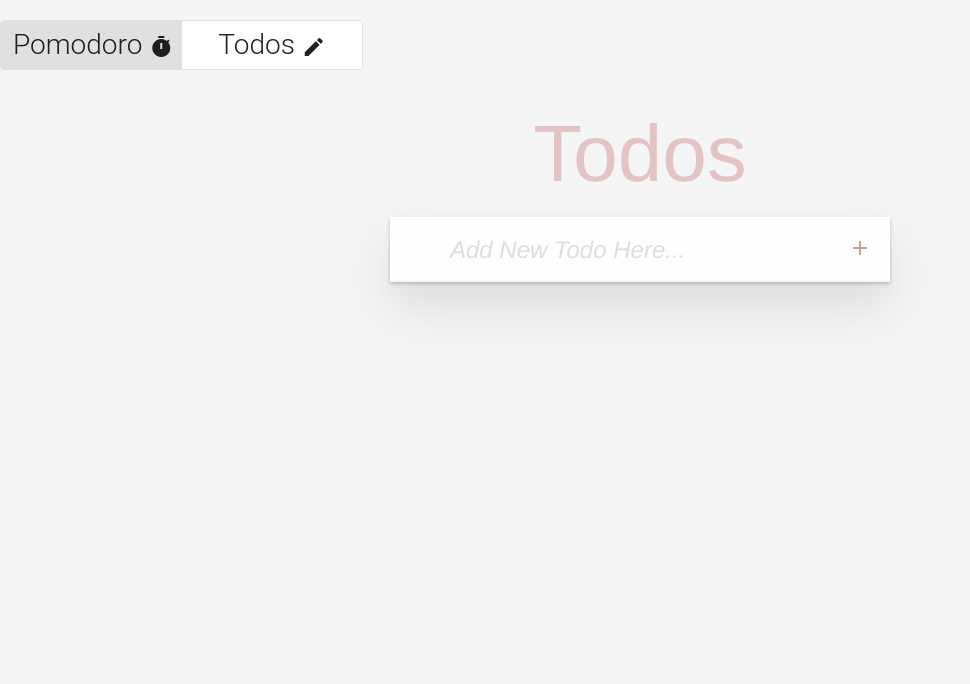
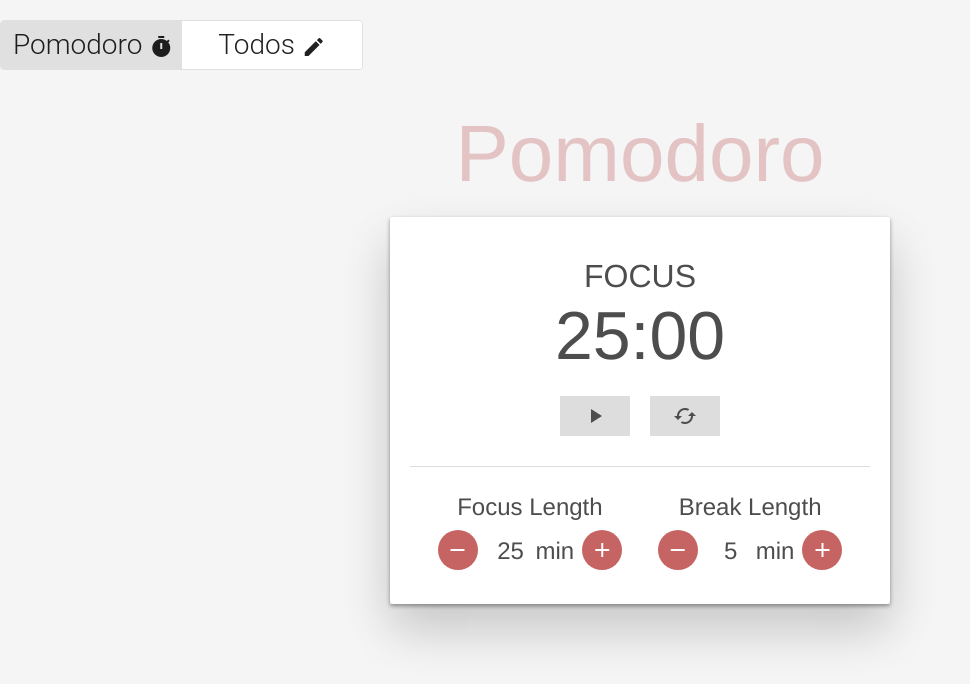
Before and after one commit to heidiliu2020/angular-todolist, an Angular app: page / in a window 1280 px wide. Shown: the top 684 px of the page, without its empty margins (0-970 px from the left). Built offline with nearby package versions, Linux system fonts and the light colour scheme; what ngx-sortablejs would draw is missing.

Commit message:
fix: appTyle

```diff
--- a/src/app/app.component.ts
+++ b/src/app/app.component.ts
@@ -6,5 +6,5 @@ import { Component } from '@angular/core';
   styleUrls: ['./app.component.css']
 })
 export class AppComponent {
-  appType = 'Todos';
+  appType = 'Pomodoro';
 }
--- a/src/app/components/pomodoro/pomodoro.component.html
+++ b/src/app/components/pomodoro/pomodoro.component.html
@@ -1,4 +1,5 @@
 <div class="pomodoro-wrapper">
+
   <div class="pomodoro-header">
     <div class="timer">
       <div class="timer-type">{{ timerType }}</div>
```
